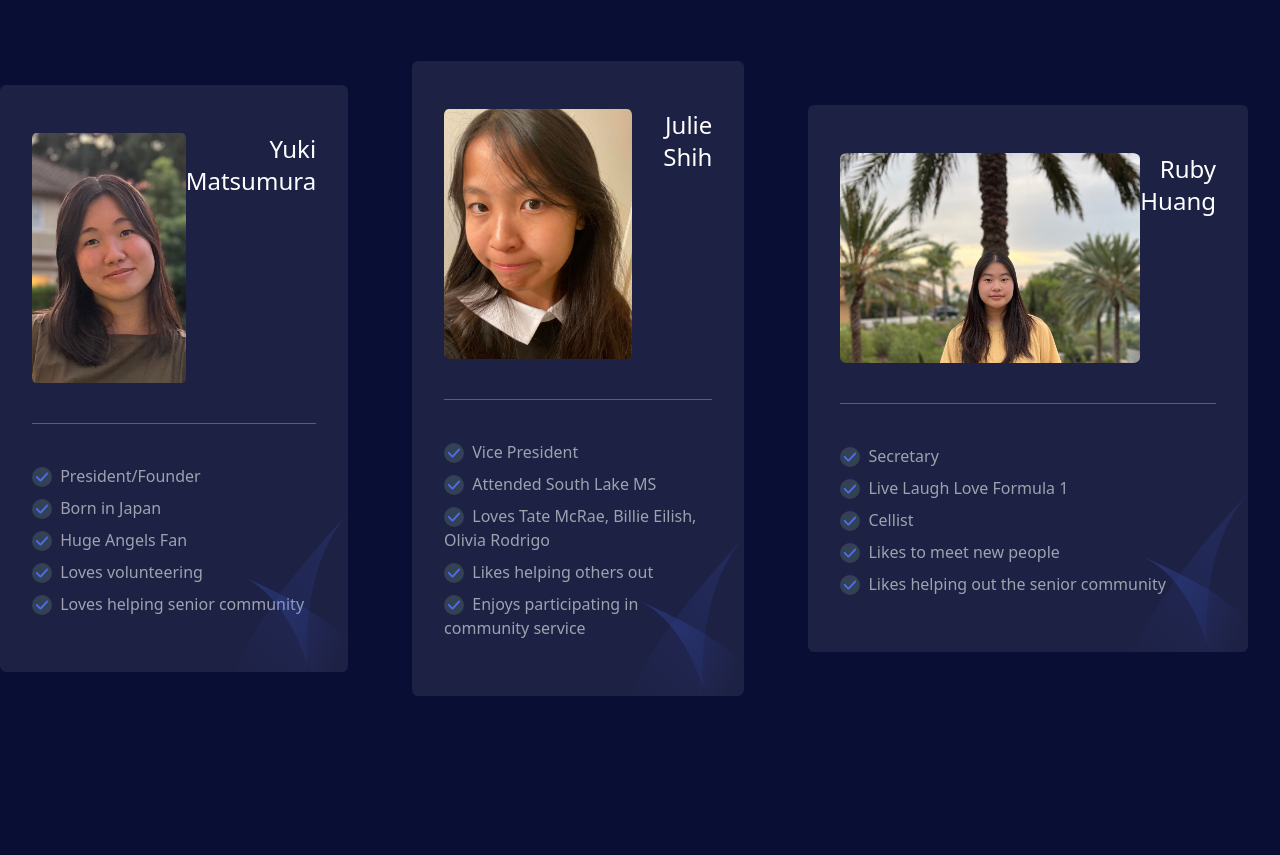
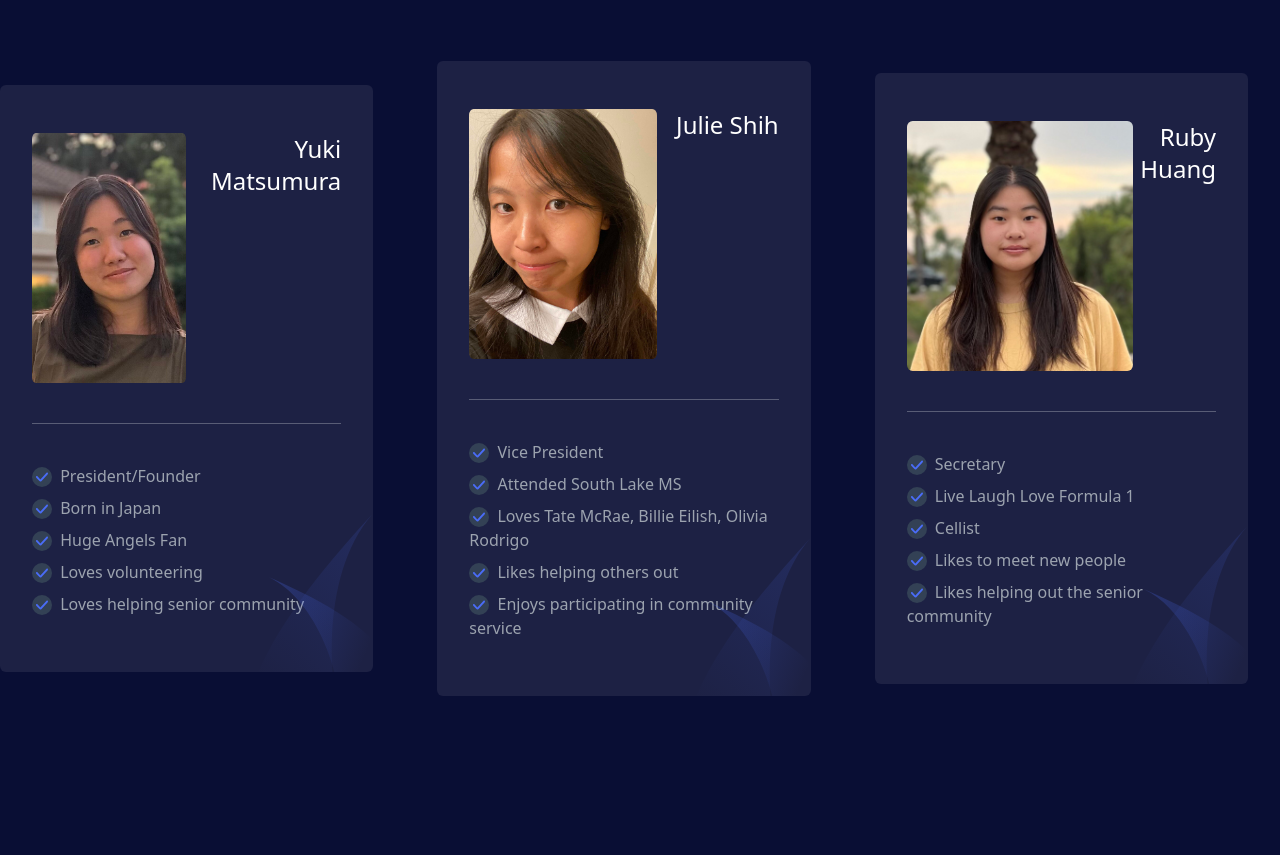
Before and after one commit to SilverGuidanceWebsiteTest/SilverGuidanceWebsiteTest2.github.io, a website: page index.html in a window 1280 px wide. Shown: the part 3940-4795 px from the top of the page. Drawn offline with Linux system fonts and the light colour scheme.

Commit message:
Update index.html

```diff
--- a/index.html
+++ b/index.html
@@ -576,7 +576,7 @@
                    <div class="price-table mr-0 lg:mr-8">
                     <div class="price-title">
                         <div class="flex justify-between mb-4">
-                           <img src="img/ruby.jpg" style="max-width: 300px; max-height: 250px;">
+                           <img src="img/ruby (1).jpg" style="max-width: 300px; max-height: 250px;">
                             <style>
                                 img {
                                       border-radius: 2.5%;
```
